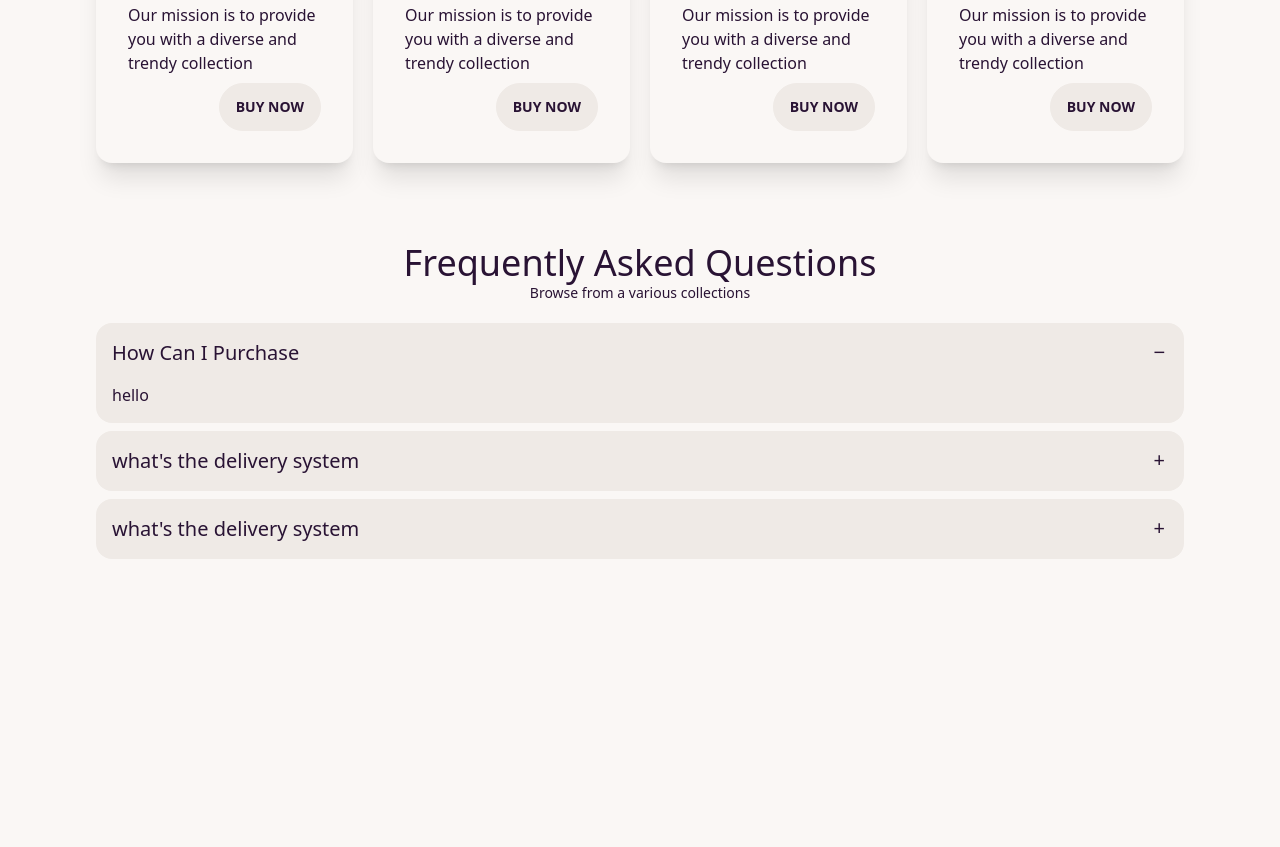
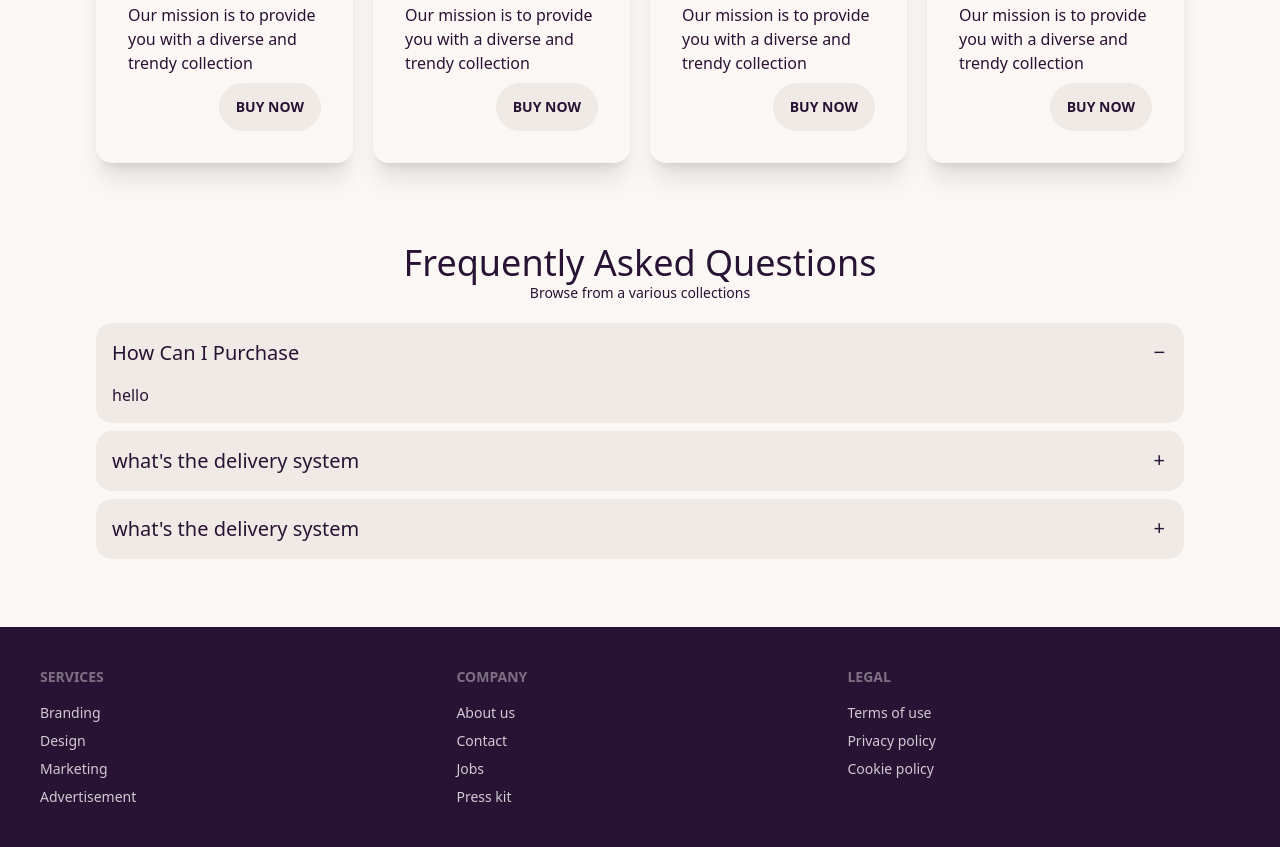
Before and after one commit to khaled0915/Daisy-Man, a plain HTML site: page index.html in a window 1280 px wide. Shown: the part 2002-2849 px from the top of the page. Before the commit the page ends 2629 px from the top, so only its background shows below. Drawn offline with nearby package versions, Linux system fonts and the light colour scheme.

Commit message:
added footer

```diff
--- a/index.html
+++ b/index.html
@@ -319,6 +319,31 @@
 
     </section>
 
+<!-- footer -->
+
+<footer class="footer p-10 bg-neutral text-neutral-content">
+    <div>
+      <span class="footer-title">Services</span>
+      <a class="link link-hover">Branding</a>
+      <a class="link link-hover">Design</a>
+      <a class="link link-hover">Marketing</a>
+      <a class="link link-hover">Advertisement</a>
+    </div>
+    <div>
+      <span class="footer-title">Company</span>
+      <a class="link link-hover">About us</a>
+      <a class="link link-hover">Contact</a>
+      <a class="link link-hover">Jobs</a>
+      <a class="link link-hover">Press kit</a>
+    </div>
+    <div>
+      <span class="footer-title">Legal</span>
+      <a class="link link-hover">Terms of use</a>
+      <a class="link link-hover">Privacy policy</a>
+      <a class="link link-hover">Cookie policy</a>
+    </div>
+  </footer>
+
 
 
 
```
